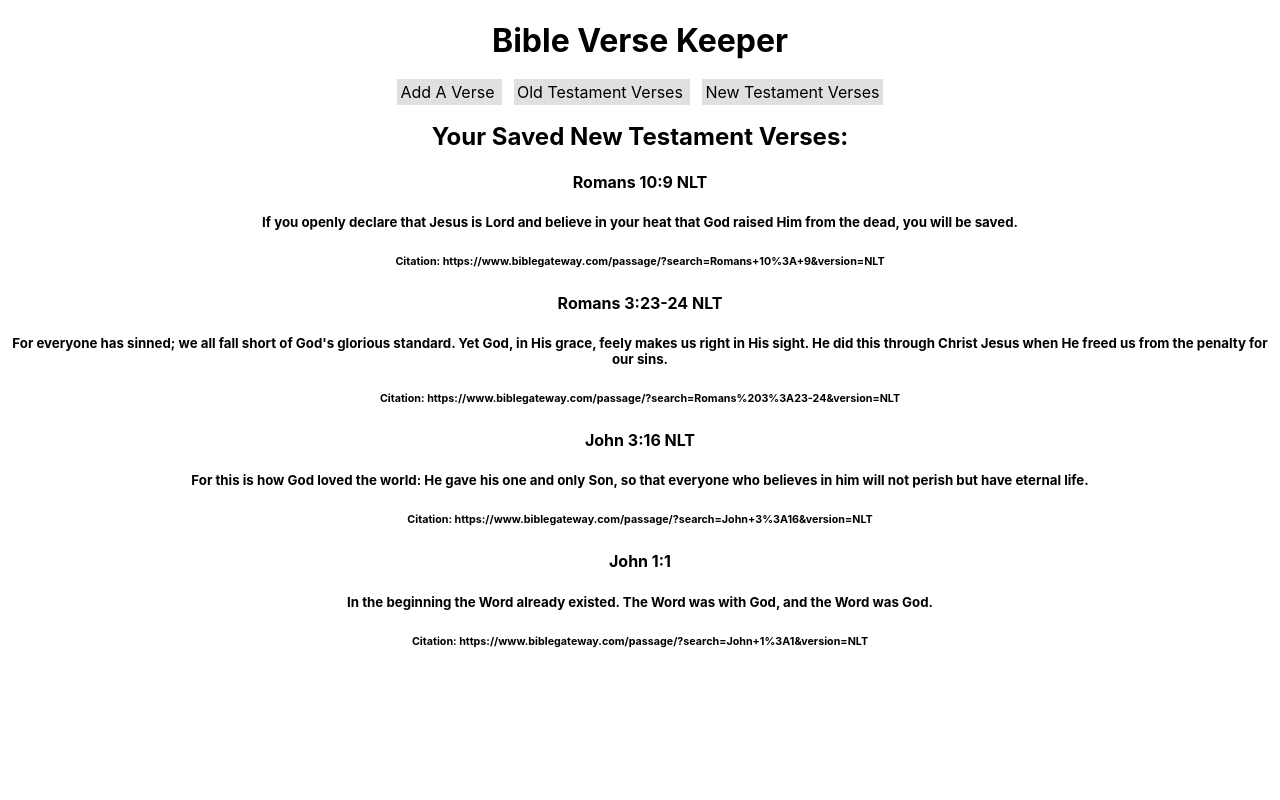
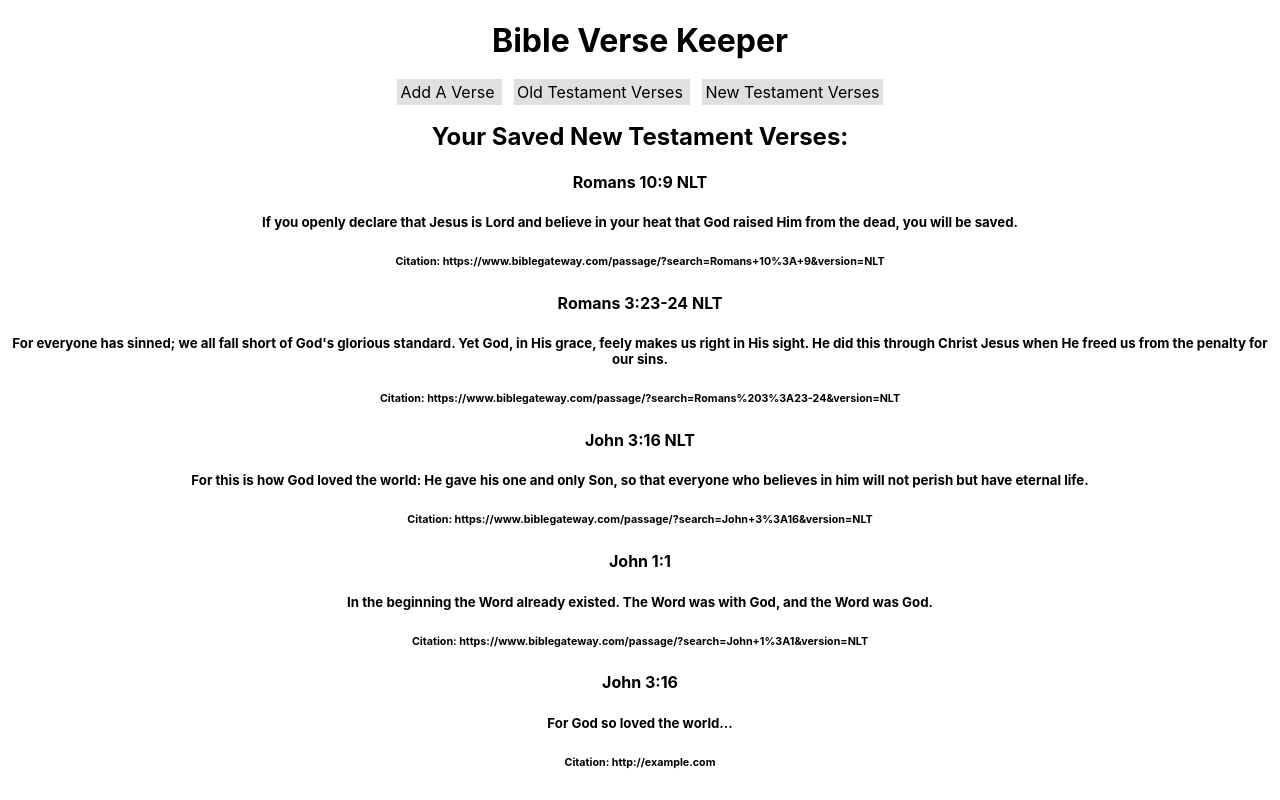
Before and after one commit to DeborahKurz/phase-2-project, a React (Create React App) app: page /newtestament in a window 1280 px wide. Built offline with nearby package versions, Linux system fonts and the light colour scheme; data requests are answered from the project's data file.

Commit message:
Update .filter in Old and New Testaments based on my new understanding

```diff
--- a/db.json
+++ b/db.json
@@ -62,6 +62,13 @@
       "verse": "In the beginning God created the heavens and the earth.",
       "url": "https://www.biblegateway.com/passage/?search=Genesis+1%3A1&version=NLT",
       "id": 9
+    },
+    {
+      "testament": "New",
+      "reference": "John 3:16",
+      "verse": "For God so loved the world...",
+      "url": "http://example.com",
+      "id": 10
     }
   ]
 }
--- a/src/NewTestament.js
+++ b/src/NewTestament.js
@@ -5,9 +5,7 @@ import VerseCard from "./VerseCard.js";
 function NewTestament(){
     const {addVerse, versesArray} = useOutletContext();
 
-    const verses = versesArray.filter((verse)=>{
-        return verse.testament.toLowerCase() === "new"
-    });
+    const verses = versesArray.filter((verse) => verse.testament.toLowerCase() === "new");
 
     return (
         <div className="App">
--- a/src/OldTestament.js
+++ b/src/OldTestament.js
@@ -5,9 +5,7 @@ import VerseCard from "./VerseCard.js";
 function OldTestament(){
     const {addVerse, versesArray} = useOutletContext();
 
-    const verses = versesArray.filter((verse)=>{
-        return verse.testament.toLowerCase() === "old"
-    });
+    const verses = versesArray.filter((verse) => verse.testament.toLowerCase() === "old");
 
     return (
         <div className="App">
```
